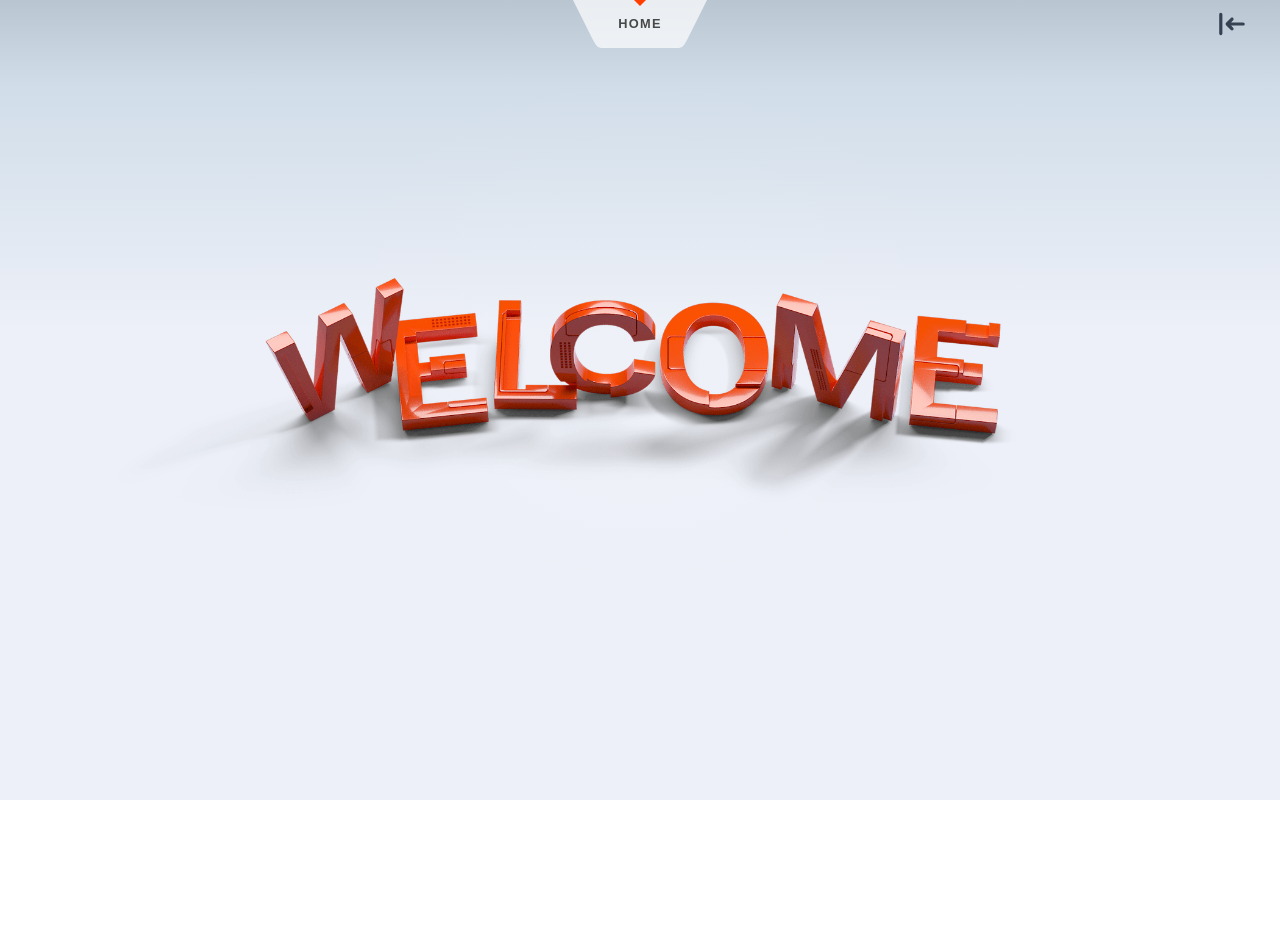
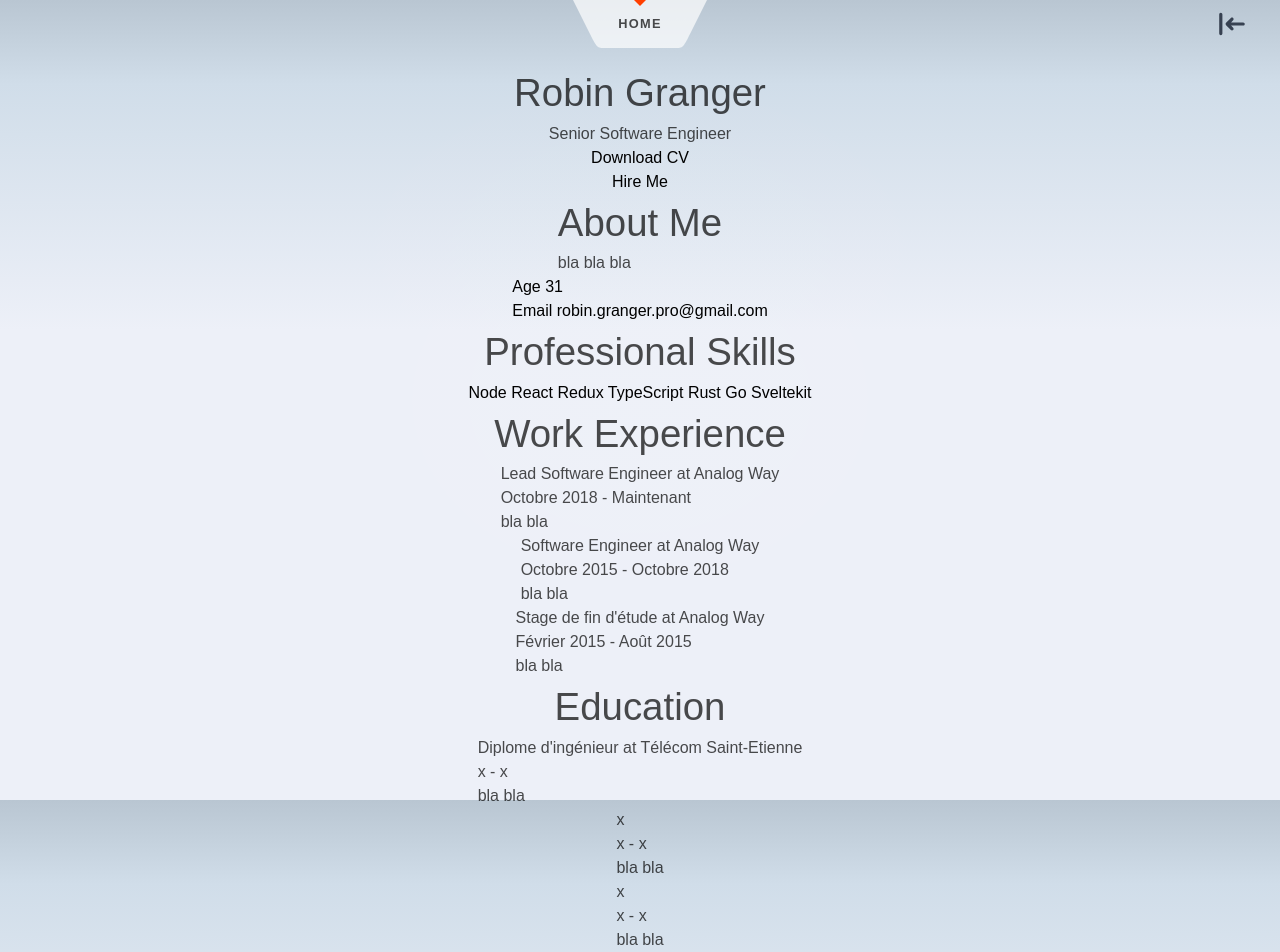
Before and after one commit to rgranger/my-app, a SvelteKit app: page / in a window 1280 px wide. Before the commit the page ends 800 px from the top, so only its background shows below. Built offline with nearby package versions, Linux system fonts and the light colour scheme; no server answers; the database is empty.

Commit message:
feat(cv): debut d'ébauche de cv

```diff
--- a/src/routes/+page.svelte
+++ b/src/routes/+page.svelte
@@ -6,16 +6,68 @@
 	<title>Home</title>
 </svelte:head>
 
-<section>
-	<h1>
-		<div class="welcome">
-			<picture>
-				<source srcset="svelte-welcome.webp" type="image/webp" />
-				<img src="svelte-welcome.png" alt="Welcome" />
-			</picture>
+<!-- voir pour idée https://templateflip.com/demo/templates/right-resume/ -->
+
+<div>
+	<section>
+		<h1>Robin Granger</h1>
+		<p>Senior Software Engineer</p>
+		<button>Download CV</button>
+		<button>Hire Me</button>
+	</section>
+	<section>
+		<div>
+			<h1>About Me</h1>
+			<p>bla bla bla</p>
 		</div>
-	</h1>
-</section>
+		<div>
+			<ul>
+				<li>Age 31</li>
+				<li>Email robin.granger.pro@gmail.com</li>
+			</ul>
+		</div>
+	</section>
+	<section>
+		<h1>Professional Skills</h1>
+		Node React Redux TypeScript Rust Go Sveltekit
+	</section>
+	<section>
+		<h1>Work Experience</h1>
+		<div>
+			<h2>Lead Software Engineer at Analog Way</h2>
+			<p>Octobre 2018 - Maintenant</p>
+			<p>bla bla</p>
+		</div>
+		<div>
+			<h2>Software Engineer at Analog Way</h2>
+			<p>Octobre 2015 - Octobre 2018</p>
+			<p>bla bla</p>
+		</div>
+		<div>
+			<h2>Stage de fin d'étude at Analog Way</h2>
+			<p>Février 2015 - Août 2015</p>
+			<p>bla bla</p>
+		</div>
+	</section>
+	<section>
+		<h1>Education</h1>
+		<div>
+			<h2>Diplome d'ingénieur at Télécom Saint-Etienne</h2>
+			<p>x - x</p>
+			<p>bla bla</p>
+		</div>
+		<div>
+			<h2>x</h2>
+			<p>x - x</p>
+			<p>bla bla</p>
+		</div>
+		<div>
+			<h2>x</h2>
+			<p>x - x</p>
+			<p>bla bla</p>
+		</div>
+	</section>
+</div>
 
 <style>
 	section {
@@ -25,23 +77,4 @@
 		align-items: center;
 		flex: 1;
 	}
-
-	h1 {
-		width: 100%;
-	}
-
-	.welcome {
-		position: relative;
-		width: 100%;
-		height: 0;
-		padding: 0 0 calc(100% * 495 / 2048) 0;
-	}
-
-	.welcome img {
-		position: absolute;
-		width: 100%;
-		height: 100%;
-		top: 0;
-		display: block;
-	}
 </style>
```
Also changed, not shown: static/svelte-welcome.png (deleted), static/svelte-welcome.webp (deleted).
